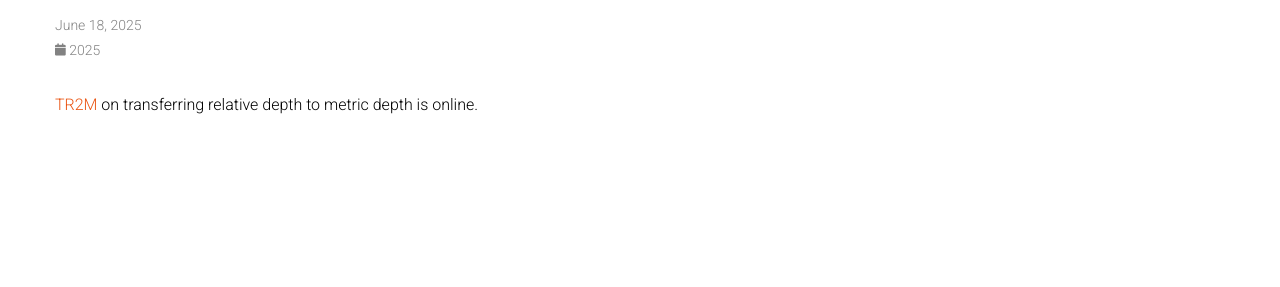
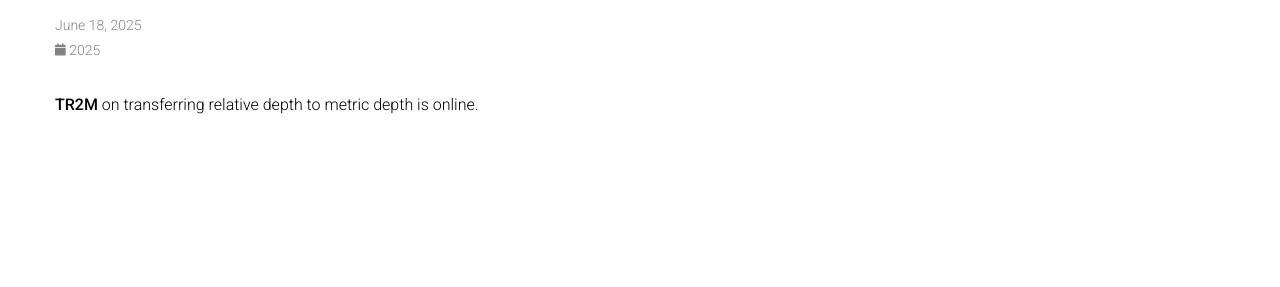
Before and after one commit to BeileiCui/beileicui.github.io, a Jekyll site: the page built from _news/announcement_10.md, in a window 1280 px wide. Shown: the part 146-433 px from the top of the page. Built offline with Jekyll 4.4.1, drawn with Linux system fonts in a browser that asks for light colours; comment, search, counter and statistics services are not loaded; a style sheet for code colours, icons or effects is not loaded.

```diff
--- a/_news/announcement_10.md
+++ b/_news/announcement_10.md
@@ -5,4 +5,4 @@ inline: true
 related_posts: false
 ---
 
-[TR2M](https://arxiv.org/abs/2506.13387) on transferring relative depth to metric depth is online.
+[__TR2M__](https://arxiv.org/abs/2506.13387) on transferring relative depth to metric depth is online.
```
